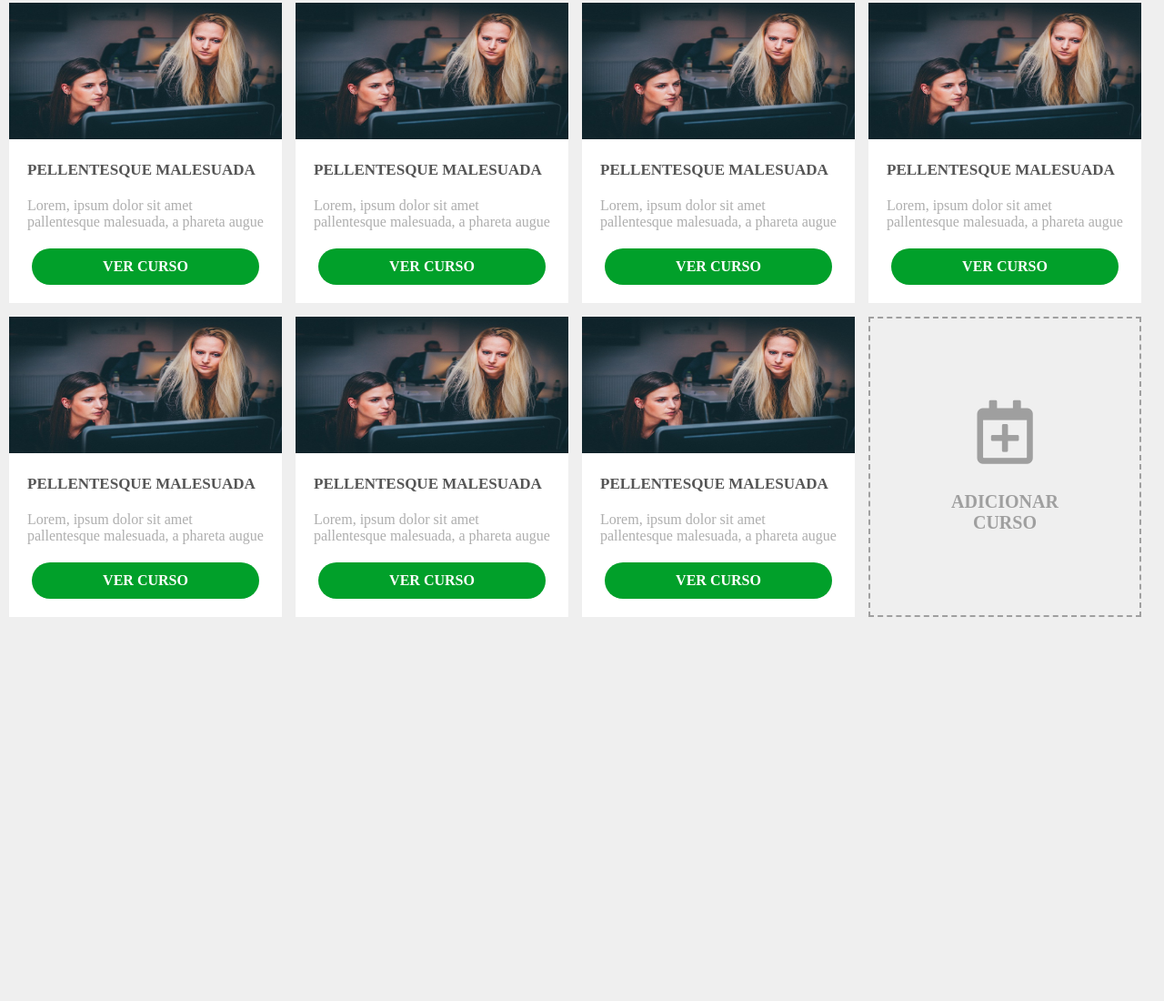
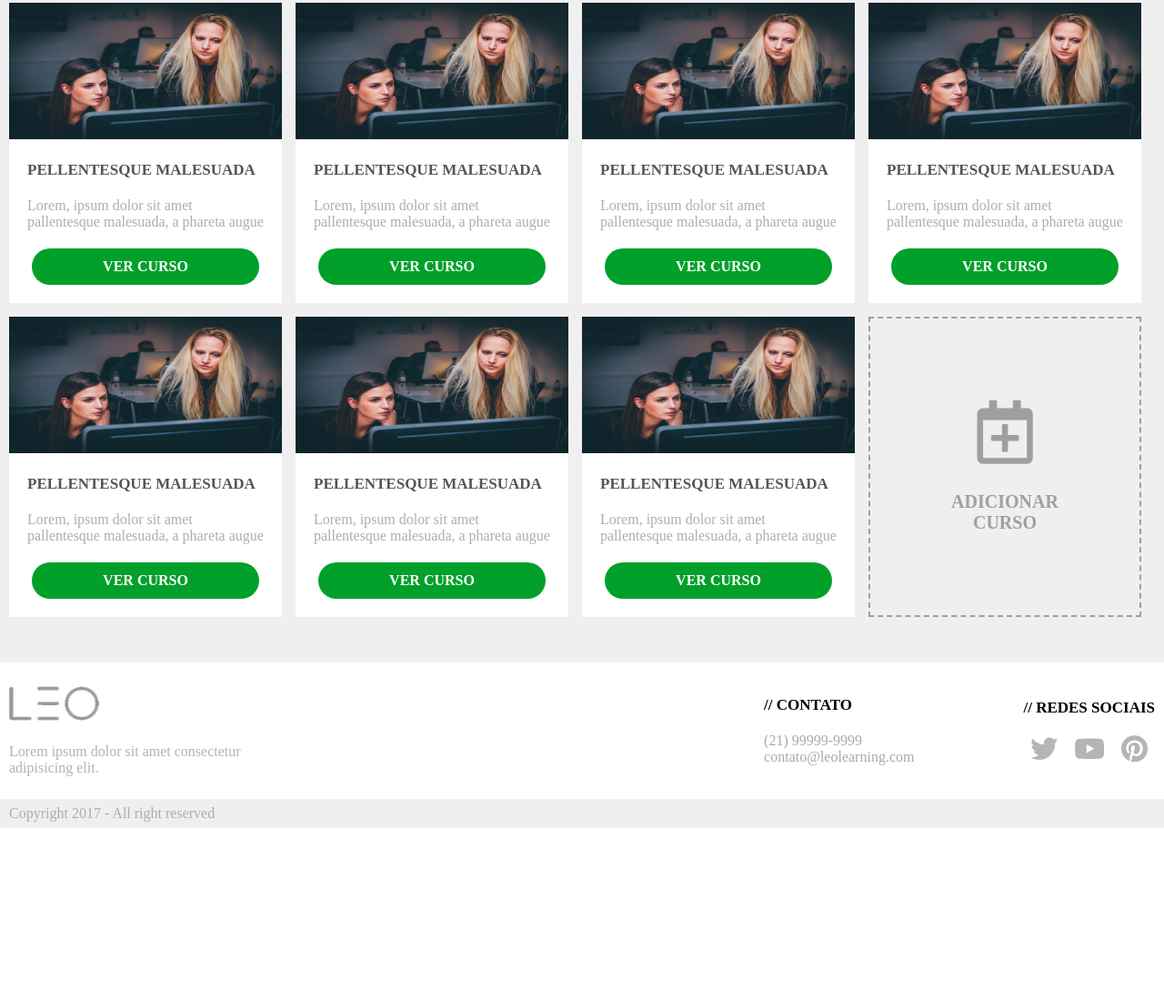
Before and after one commit to renanlbl/desafio_leo, a website: page index.html in a window 1280 px wide. Shown: the part 551-1651 px from the top of the page at 91% size. Before the commit the page ends 1279 px from the top, so only its background shows below. Drawn offline with Linux system fonts and the light colour scheme.

Commit message:
Footer static

```diff
--- a/index.html
+++ b/index.html
@@ -123,5 +123,37 @@
     </div>
   </section>
 
+  <footer>
+      <div class="footer__contact">
+        <div class="container">
+          <div class="footer__about--wrapper flexVertical flexSpaceBetween">
+            <div class="footer__about">
+              <img src="src/assets/logo__footer.png" />
+              <p>Lorem ipsum dolor sit amet consectetur adipisicing elit.</p>
+            </div>
+            <div class="footer__contact--right flexVertical">
+              <div class="footer__telephone">
+                <h5>// contato</h5>
+                <p>(21) 99999-9999</p>
+                <p>contato@leolearning.com</p>
+              </div>
+              <div class="footer__social">
+                <h5>// redes sociais</h5>
+                <i class="fab fa-twitter"></i>
+                <i class="fab fa-youtube"></i>
+                <i class="fab fa-pinterest"></i>
+              </div>
+            </div>
+          </div>
+        </div>
+      </div>
+      <div class="footer__copyright">
+        <div class="container">
+          <p>Copyright 2017 - All right reserved</p>
+        </div>
+      </div>
+      <div class="footer__space"></div>
+  </footer>
+
 </body>
 </html>
--- /dev/null
+++ b/src/sass/_footer.sass
@@ -0,0 +1,45 @@
+footer
+  .footer__contact
+    width: 100%
+    background: #ffffff
+    padding: 25px 0
+
+    .footer__about
+      max-width: 300px
+      img
+        margin-bottom: 20px
+      p
+        color: #b3b3b3
+
+    .footer__contact--right
+      .footer__telephone
+        margin-right: 120px
+        h5
+          font-size: 17px
+          text-transform: uppercase
+          margin-bottom: 20px
+        p
+          color: #a3aea6
+
+      .footer__social
+        text-align: center
+        h5
+          font-size: 17px
+          text-transform: uppercase
+          margin-bottom: 20px
+        i
+          font-size: 30px
+          color: #b5b5b5
+          margin: 0 7px
+          cursor: pointer
+
+
+  .footer__copyright
+    padding: 7px 0
+    p
+      color: #aeacad
+
+  .footer__space
+    height: 190px
+    width: 100%
+    background: #fff
--- a/src/sass/style.sass
+++ b/src/sass/style.sass
@@ -3,3 +3,4 @@
 @import '_header.sass'
 @import '_slider.sass'
 @import '_courses.sass'
+@import '_footer.sass'
```
Also changed, not shown: src/assets/logo__footer.png (added), src/css/style.css.
